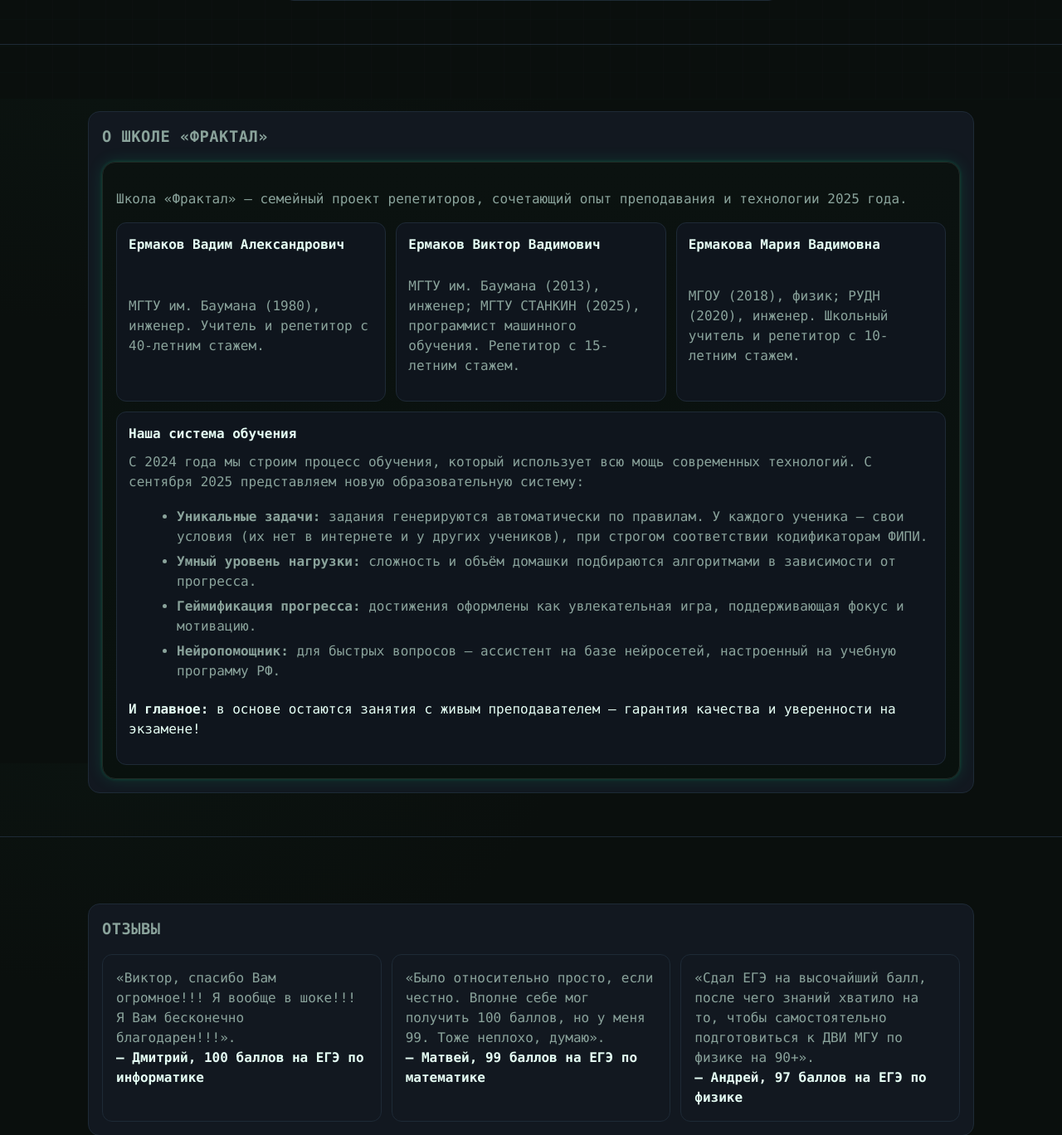
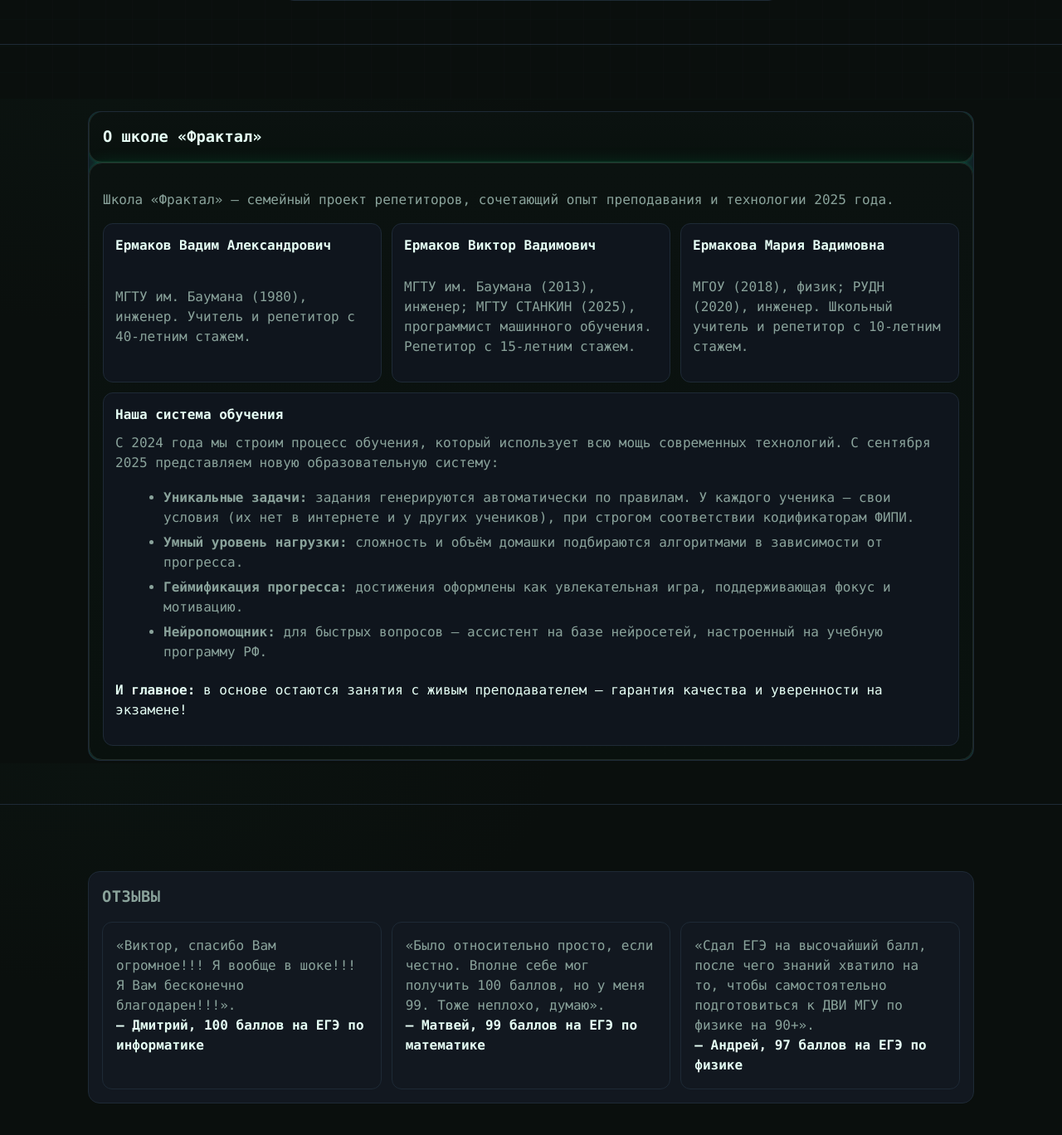
Before and after one commit to EPMAKOBB/django-site, a Django app: page / in a window 1280 px wide. Shown: the part 680-2048 px from the top of the page at 83% size. Run offline with Django 5.2, Linux system fonts and the light colour scheme.

Commit message:
refactor: use block component for about section

```diff
--- a/static/css/main.css
+++ b/static/css/main.css
@@ -51,6 +51,15 @@ header { position: sticky; top: 0; z-index: 50; backdrop-filter: blur(10px); bac
 .block--narrow {
   max-width:600px;
   margin:0 auto;
+}
+
+.block--split {
+  padding:0;
+  overflow:hidden;
+}
+
+.block--split .panel:first-child {
+  border-top:0;
 }
 
 .block h3 {
--- a/templates/home.html
+++ b/templates/home.html
@@ -41,8 +41,10 @@
   </section>
   <section id="grades" class="section">
     <div class="container">
-      <div class="block">
-        <h3 class="section-title">О школе «Фрактал»</h3>
+      <div class="block block--split">
+        <div class="panel">
+          <h3 class="mt-0 mb-0">О школе «Фрактал»</h3>
+        </div>
         <div class="panel">
           <p class="muted">Школа «Фрактал» — семейный проект репетиторов, сочетающий опыт преподавания и технологии 2025 года.</p>
 
```
